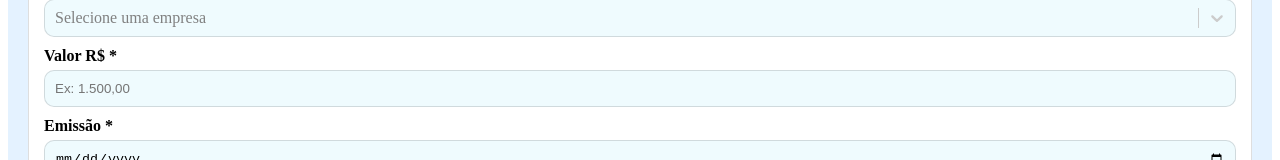
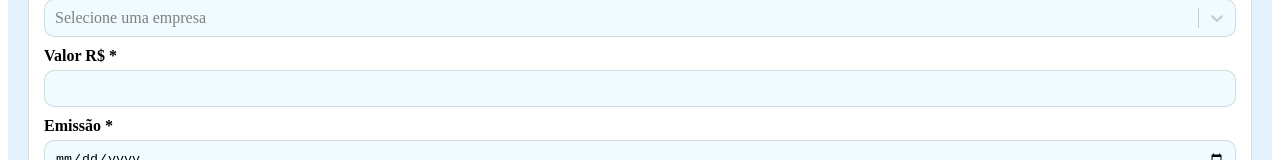
Before and after one commit to BernardoWE/ProjetoCobran-a, a React (Vite) app: page / in a window 1280 px wide. Shown: the part 527-687 px from the top of the page. Built offline with nearby package versions, Linux system fonts and the light colour scheme.

Commit message:
feat: adiciona suporte a formatação de números e datas no formulário de notas fiscais

```diff
--- a/package.json
+++ b/package.json
@@ -13,6 +13,7 @@
     "react": "^19.2.8",
     "react-dom": "^19.2.8",
     "react-hook-form": "^7.89.0",
+    "react-number-format": "^5.4.5",
     "react-select": "^5.10.2",
     "styled-components": "^6.5.3"
   },
--- a/src/pages/home/App.jsx
+++ b/src/pages/home/App.jsx
@@ -1,5 +1,8 @@
- import { useForm } from "react-hook-form";
-import { AddNota, Button, CardNotaCadastrada, Container, Header, InputWrapper, Page, Resume, ResumeCard, SelectCompanies, SelectNotas, SpanResumeCard } from "./styles"
+ import { Controller, useForm } from "react-hook-form";
+import { AddNota, Button, CardNotaCadastrada, Container, Header, Input, InputWrapper, Page, Resume, ResumeCard, SelectCompanies, SelectNotas, SpanResumeCard } from "./styles"
+import { NumericFormat } from "react-number-format";
+import { formatDate } from "../../utils/formatDate";
+import { formatPrice } from "../../utils/formatPrice";
 import { useState } from "react";
 import { useEffect } from "react";
 
@@ -18,7 +21,7 @@ const status = [
   {value: 'Paga', label: 'Paga'},
   {value: 'Devolvida', label: 'Devolvida'}
 ]
-const { register, handleSubmit, reset } = useForm();
+const { register, handleSubmit, reset, control } = useForm();
 
 const [notas, setNotas] = useState([]);
 console.log(notas)
@@ -72,11 +75,11 @@ useEffect(() => {
                 <h2>Adicionar nota fiscal</h2>
                 <InputWrapper>
                   <label htmlFor="">Numero da nota*</label>
-                  <input type="number" placeholder="Ex: 123"  {...register("numero")}/>
+                  <Input type="number" placeholder="Ex: 123"  {...register("numero")}/>
                 </InputWrapper>
                 <InputWrapper>
                   <label htmlFor="">Cliente*</label>
-                  <input type="text" placeholder="Nome do Cliente"  {...register("cliente")}/>
+                  <Input type="text" placeholder="Nome do Cliente"  {...register("cliente")}/>
                 </InputWrapper>
                 <InputWrapper>
                   <label htmlFor="">Empresa*</label>
@@ -105,15 +108,30 @@ useEffect(() => {
                 </InputWrapper>
                 <InputWrapper>
                   <label htmlFor="">Valor R$ *</label>
-                  <input type="number" placeholder="Ex: 1.500,00"  {...register("valor")}/>
+                  {/* <input type="text"  placeholder="Ex: 1.500,00" step="0.01" {...register("valor")}/> */}
+                  <Controller
+                    name="valor"
+                    control={control}
+                    render={({ field }) => (
+                      <NumericFormat
+                        {...field}
+                        thousandSeparator="."
+                        decimalSeparator=","
+                        prefix="R$ "
+                        decimalScale={2}
+                        fixedDecimalScale
+                        customInput={Input}
+                      />
+                    )}
+                  />
                 </InputWrapper>
                 <InputWrapper>
                   <label htmlFor="">Emissão *</label>
-                  <input type="date"  {...register("emissao")}/>
+                  <Input type="date"  {...register("emissao")}/>
                 </InputWrapper>
                 <InputWrapper>
                   <label htmlFor="">Previsão de entrega *</label>
-                  <input type="date"  {...register("entrega")}/>
+                  <Input type="date"  {...register("entrega")}/>
                 </InputWrapper>
                 <Button type="submit">Adicionar nota</Button>
               </form>
@@ -127,10 +145,10 @@ useEffect(() => {
                         {/* <p>{status.pending}</p> */}
                       </div>
                       <div>
-                        <p>{nota.cliente}</p>
-                        <p>{nota.valor}</p>
-                        <p>{nota.emissao}</p>
-                        <p>{nota.entrega}</p>
+                        <p>{nota.cliente}</p>·
+                        <p>{nota.valor}</p>·
+                        <p>Emitida em: {formatDate(nota.emissao)}</p>·
+                        <p>Previsão: {formatDate(nota.entrega)}</p>·
                       </div>
                       <textarea name="" id=""></textarea>
                       <SelectNotas options={status}></SelectNotas>
--- a/src/pages/home/styles.js
+++ b/src/pages/home/styles.js
@@ -91,14 +91,20 @@ export const InputWrapper = styled.div`
     label{
         font-weight: bolder;
     }
-    input{
+    /* input{
         border: 1px solid #03030321;
         background-color: #2cc6ec13;
         border-radius: 10px;
         padding: 10px;
 
-    }
+    } */
 
+`
+export const Input = styled.input`
+    border: 1px solid #03030321;
+        background-color: #2cc6ec13;
+        border-radius: 10px;
+        padding: 10px;
 `
 export const Button = styled.button`
     background-color: #1969b4de;
--- /dev/null
+++ b/src/utils/formatDate.js
@@ -0,0 +1,14 @@
+export function formatDate(date){
+    const [year, month, day] = date.split("-");
+
+    return `${day}/${month}/${year}`;
+    // return new Date(date).toLocaleString('pt-BR',{
+    //     month: 'long',
+    //     day: '2-digit',
+    //     hour: '2-digit',
+    //     minute: '2-digit'
+
+
+    // }
+    // )
+}
--- /dev/null
+++ b/src/utils/formatPrice.js
@@ -0,0 +1,7 @@
+export const formatPrice = (value) =>{
+    return new Intl.NumberFormat('pt-BR',{
+        style:'currency',
+        currency:'BRL',
+
+    }).format(value/100)
+}
```
Also changed, not shown: 1 other file (tests, documents, lock files or other folders).
